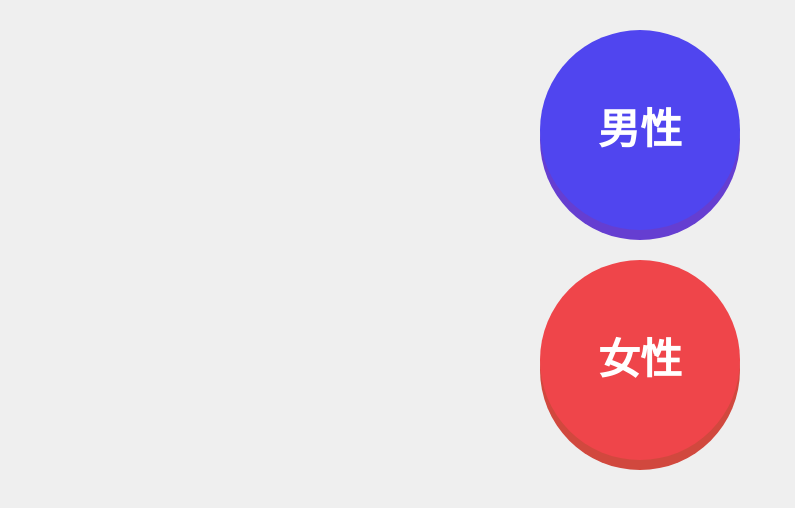
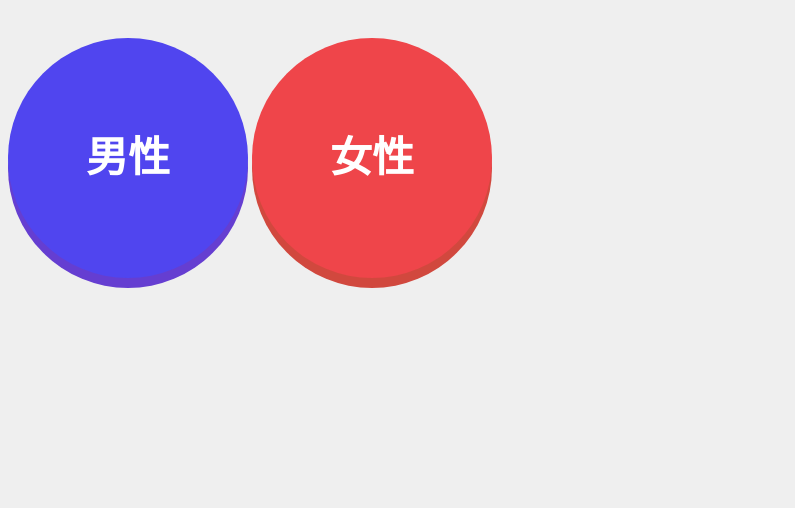
Before and after one commit to morikentiger/SelectDuty, a plain HTML site: page 当番選択.html in a window 1280 px wide. Shown: the whole page, without its empty margins (0-795 px from the left). Drawn offline with Linux system fonts and the light colour scheme.

Commit message:
ボタンを横並びに変更

```diff
--- a/css/styles.css
+++ b/css/styles.css
@@ -52,3 +52,10 @@ body {
 	box-shadow: 0 5px 0 #d1483e;
 	margin-top: 35px;
 }
+
+.inline-block_test {
+	display: inline-block;			/* インラインブロック要素にする */
+	background-color: #ccc;		/* 背景色指定 */
+	padding: 20px;							/* 余白指定 */
+	height: auto;								/* 高さ指定 */
+}
--- a/当番選択.html
+++ b/当番選択.html
@@ -7,8 +7,8 @@
 	<link rel="stylesheet" href="css/styles.css">
 </head>
 <body>
-	<div id="btn_male">男性</div>
-	<div id="btn_female">女性</div>
+	<div class="inline-block_test" id="btn_male">男性</div>
+	<div class="inline-block_test" id="btn_female">女性</div>
 
 	<script src="js/main.js"></script>
 </body>
```
